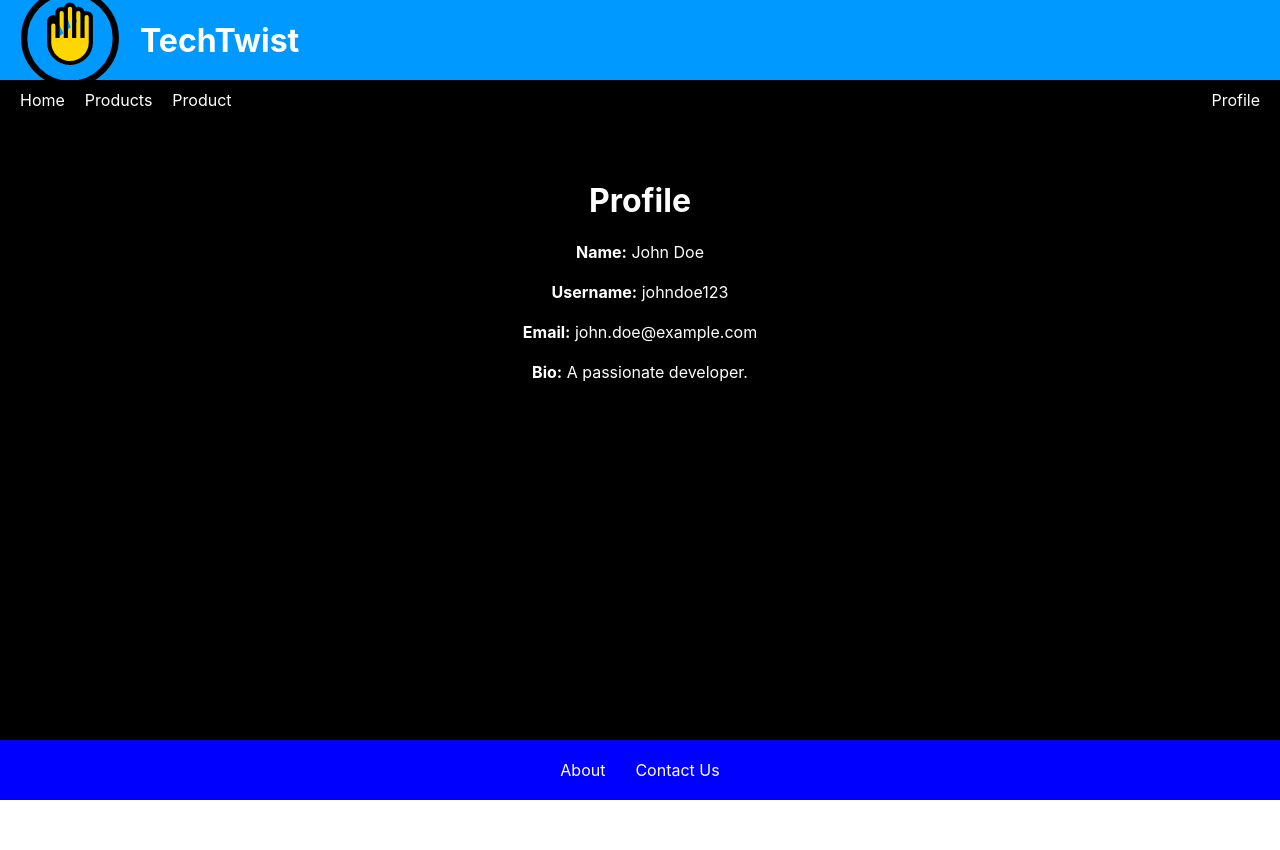
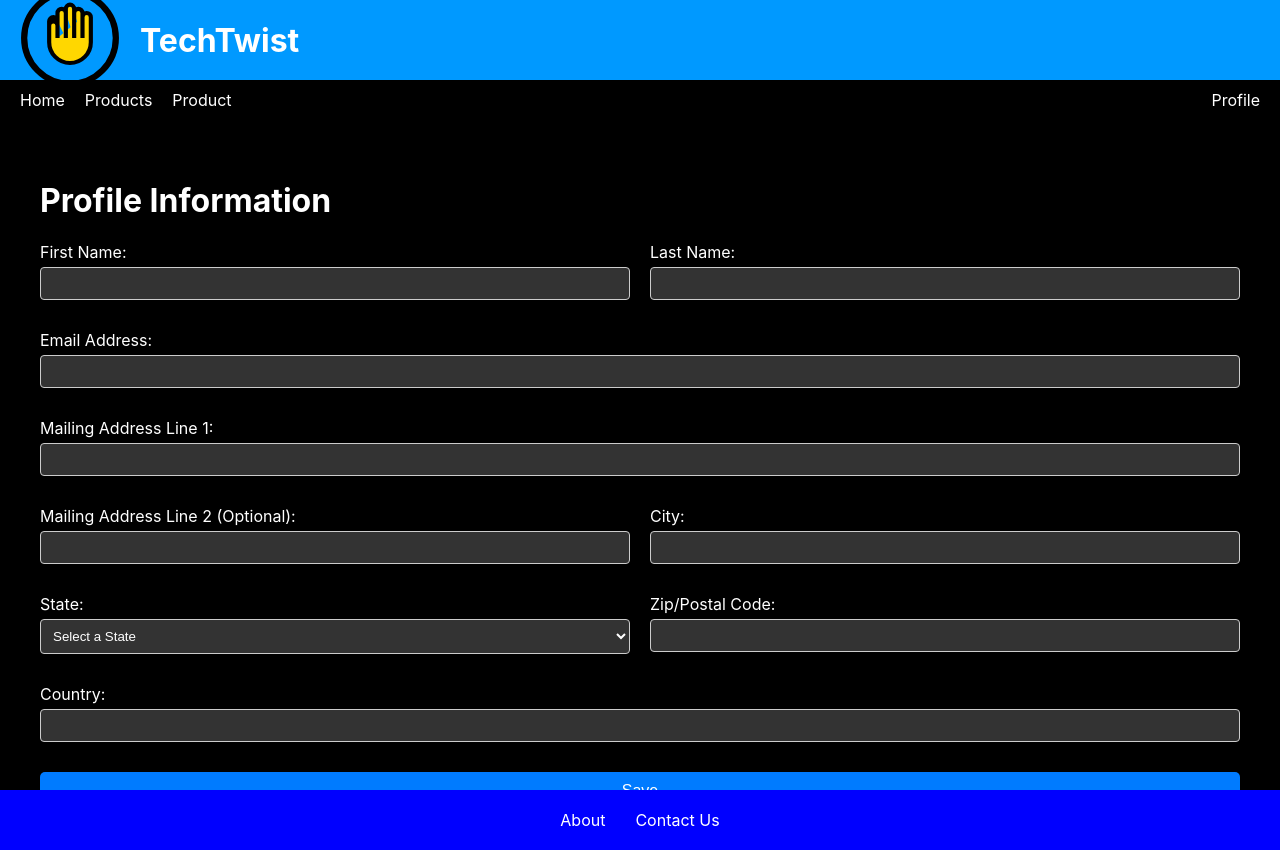
Before and after one commit to crostonj/techtwistweb, a React (Create React App) app: page /profile in a window 1280 px wide. Shown: the top 850 px of the page. Before the commit the page ends 800 px from the top, so only its background shows below. Built offline with nearby package versions, Linux system fonts and the light colour scheme.

Commit message:
Implement profile form with state management and CSS styling

```diff
--- /dev/null
+++ b/src/components/ProfilePage.css
@@ -0,0 +1,43 @@
+/* components/ProfilePage.css */
+.profile-form {
+    display: grid;
+    grid-template-columns: 1fr 1fr;
+    /* Two equal columns */
+    gap: 20px;
+    /* Spacing between grid items */
+}
+
+.full-width {
+    grid-column: 1 / -1;
+    /* Span across both columns */
+}
+
+.form-label {
+    display: block;
+    margin-bottom: 5px;
+}
+
+.form-input {
+    width: 100%;
+    padding: 8px;
+    margin-bottom: 10px;
+    border: 1px solid #ccc;
+    border-radius: 4px;
+    box-sizing: border-box;
+    /* Important for width to include padding and border */
+    background-color: #333;
+    /* Dark background for input fields */
+    color: white;
+}
+
+.submit-button {
+    padding: 10px 20px;
+    background-color: #007bff;
+    color: white;
+    border: none;
+    border-radius: 5px;
+    cursor: pointer;
+    font-size: 16px;
+    grid-column: 1 / -1;
+    /* Span across both columns for the button */
+}
--- a/src/components/ProfilePage.js
+++ b/src/components/ProfilePage.js
@@ -1,31 +1,245 @@
-import React from "react";
+import React, { useState } from "react";
+import "./ProfilePage.css";
+
+const usStates = [
+  { name: "Alabama", abbreviation: "AL" },
+  { name: "Alaska", abbreviation: "AK" },
+  { name: "Arizona", abbreviation: "AZ" },
+  { name: "Arkansas", abbreviation: "AR" },
+  { name: "California", abbreviation: "CA" },
+  { name: "Colorado", abbreviation: "CO" },
+  { name: "Connecticut", abbreviation: "CT" },
+  { name: "Delaware", abbreviation: "DE" },
+  { name: "Florida", abbreviation: "FL" },
+  { name: "Georgia", abbreviation: "GA" },
+  { name: "Hawaii", abbreviation: "HI" },
+  { name: "Idaho", abbreviation: "ID" },
+  { name: "Illinois", abbreviation: "IL" },
+  { name: "Indiana", abbreviation: "IN" },
+  { name: "Iowa", abbreviation: "IA" },
+  { name: "Kansas", abbreviation: "KS" },
+  { name: "Kentucky", abbreviation: "KY" },
+  { name: "Louisiana", abbreviation: "LA" },
+  { name: "Maine", abbreviation: "ME" },
+  { name: "Maryland", abbreviation: "MD" },
+  { name: "Massachusetts", abbreviation: "MA" },
+  { name: "Michigan", abbreviation: "MI" },
+  { name: "Minnesota", abbreviation: "MN" },
+  { name: "Mississippi", abbreviation: "MS" },
+  { name: "Missouri", abbreviation: "MO" },
+  { name: "Montana", abbreviation: "MT" },
+  { name: "Nebraska", abbreviation: "NE" },
+  { name: "Nevada", abbreviation: "NV" },
+  { name: "New Hampshire", abbreviation: "NH" },
+  { name: "New Jersey", abbreviation: "NJ" },
+  { name: "New Mexico", abbreviation: "NM" },
+  { name: "New York", abbreviation: "NY" },
+  { name: "North Carolina", abbreviation: "NC" },
+  { name: "North Dakota", abbreviation: "ND" },
+  { name: "Ohio", abbreviation: "OH" },
+  { name: "Oklahoma", abbreviation: "OK" },
+  { name: "Oregon", abbreviation: "OR" },
+  { name: "Pennsylvania", abbreviation: "PA" },
+  { name: "Rhode Island", abbreviation: "RI" },
+  { name: "South Carolina", abbreviation: "SC" },
+  { name: "South Dakota", abbreviation: "SD" },
+  { name: "Tennessee", abbreviation: "TN" },
+  { name: "Texas", abbreviation: "TX" },
+  { name: "Utah", abbreviation: "UT" },
+  { name: "Vermont", abbreviation: "VT" },
+  { name: "Virginia", abbreviation: "VA" },
+  { name: "Washington", abbreviation: "WA" },
+  { name: "West Virginia", abbreviation: "WV" },
+  { name: "Wisconsin", abbreviation: "WI" },
+  { name: "Wyoming", abbreviation: "WY" },
+];
 
 function ProfilePage() {
-  // Replace this with actual user data fetching or props
-  const user = {
-    name: "John Doe",
-    username: "johndoe123",
-    email: "john.doe@example.com",
-    bio: "A passionate developer.",
-    // You can add more profile information here
+  const [firstName, setFirstName] = useState("");
+  const [lastName, setLastName] = useState("");
+  const [email, setEmail] = useState("");
+  const [addressLine1, setAddressLine1] = useState("");
+  const [addressLine2, setAddressLine2] = useState("");
+  const [city, setCity] = useState("");
+  const [state, setState] = useState(""); // This will now hold the abbreviation
+  const [zipCode, setZipCode] = useState("");
+  const [country, setCountry] = useState("");
+  const [saveStatus, setSaveStatus] = useState(null);
+
+  const handleSubmit = async (event) => {
+    event.preventDefault();
+    setSaveStatus("loading");
+
+    const profileData = {
+      firstName,
+      lastName,
+      email,
+      addressLine1,
+      addressLine2,
+      city,
+      state, // This will be the selected abbreviation
+      zipCode,
+      country,
+    };
+
+    try {
+      const response = await fetch(
+        "http://localhost:8081/profile-service/save-profile",
+        {
+          method: "POST",
+          headers: {
+            "Content-Type": "application/json",
+          },
+          body: JSON.stringify(profileData),
+        }
+      );
+
+      if (response.ok) {
+        const responseData = await response.json();
+        console.log("Profile saved successfully:", responseData);
+        setSaveStatus("success");
+        alert("Profile saved successfully!");
+      } else {
+        console.error("Error saving profile:", response.status);
+        setSaveStatus("error");
+        alert("Error saving profile.");
+      }
+    } catch (error) {
+      console.error("There was an error saving the profile:", error);
+      setSaveStatus("error");
+      alert("There was an error saving the profile.");
+    }
   };
 
   return (
-    <div style={{ padding: "20px", textAlign: "center" }}>
-      <h1>Profile</h1>
-      <div style={{ marginBottom: "20px" }}>
-        <strong>Name:</strong> {user.name}
-      </div>
-      <div style={{ marginBottom: "20px" }}>
-        <strong>Username:</strong> {user.username}
-      </div>
-      <div style={{ marginBottom: "20px" }}>
-        <strong>Email:</strong> {user.email}
-      </div>
-      <div>
-        <strong>Bio:</strong> {user.bio}
-      </div>
-      {/* You can add more profile details or actions here */}
+    <div style={{ padding: "20px", color: "white" }}>
+      <h1>Profile Information</h1>
+      {saveStatus === "loading" && <p>Saving profile...</p>}
+      {saveStatus === "success" && (
+        <p style={{ color: "green" }}>Profile saved successfully!</p>
+      )}
+      {saveStatus === "error" && (
+        <p style={{ color: "red" }}>Error saving profile.</p>
+      )}
+      <form className="profile-form" onSubmit={handleSubmit}>
+        <div>
+          <label htmlFor="firstName" className="form-label">
+            First Name:
+          </label>
+          <input
+            type="text"
+            id="firstName"
+            className="form-input"
+            value={firstName}
+            onChange={(e) => setFirstName(e.target.value)}
+          />
+        </div>
+        <div>
+          <label htmlFor="lastName" className="form-label">
+            Last Name:
+          </label>
+          <input
+            type="text"
+            id="lastName"
+            className="form-input"
+            value={lastName}
+            onChange={(e) => setLastName(e.target.value)}
+          />
+        </div>
+        <div className="full-width">
+          <label htmlFor="email" className="form-label">
+            Email Address:
+          </label>
+          <input
+            type="email"
+            id="email"
+            className="form-input"
+            value={email}
+            onChange={(e) => setEmail(e.target.value)}
+          />
+        </div>
+        <div className="full-width">
+          <label htmlFor="addressLine1" className="form-label">
+            Mailing Address Line 1:
+          </label>
+          <input
+            type="text"
+            id="addressLine1"
+            className="form-input"
+            value={addressLine1}
+            onChange={(e) => setAddressLine1(e.target.value)}
+          />
+        </div>
+        <div>
+          <label htmlFor="addressLine2" className="form-label">
+            Mailing Address Line 2 (Optional):
+          </label>
+          <input
+            type="text"
+            id="addressLine2"
+            className="form-input"
+            value={addressLine2}
+            onChange={(e) => setAddressLine2(e.target.value)}
+          />
+        </div>
+        <div>
+          <label htmlFor="city" className="form-label">
+            City:
+          </label>
+          <input
+            type="text"
+            id="city"
+            className="form-input"
+            value={city}
+            onChange={(e) => setCity(e.target.value)}
+          />
+        </div>
+        <div>
+          <label htmlFor="state" className="form-label">
+            State:
+          </label>
+          <select
+            id="state"
+            className="form-input"
+            value={state}
+            onChange={(e) => setState(e.target.value)}
+          >
+            <option value="">Select a State</option>
+            {usStates.map((usState) => (
+              <option key={usState.abbreviation} value={usState.abbreviation}>
+                {usState.name}
+              </option>
+            ))}
+          </select>
+        </div>
+        <div>
+          <label htmlFor="zipCode" className="form-label">
+            Zip/Postal Code:
+          </label>
+          <input
+            type="text"
+            id="zipCode"
+            className="form-input"
+            value={zipCode}
+            onChange={(e) => setZipCode(e.target.value)}
+          />
+        </div>
+        <div className="full-width">
+          <label htmlFor="country" className="form-label">
+            Country:
+          </label>
+          <input
+            type="text"
+            id="country"
+            className="form-input"
+            value={country}
+            onChange={(e) => setCountry(e.target.value)}
+          />
+        </div>
+        <button type="submit" className="submit-button">
+          Save
+        </button>
+      </form>
     </div>
   );
 }
```
